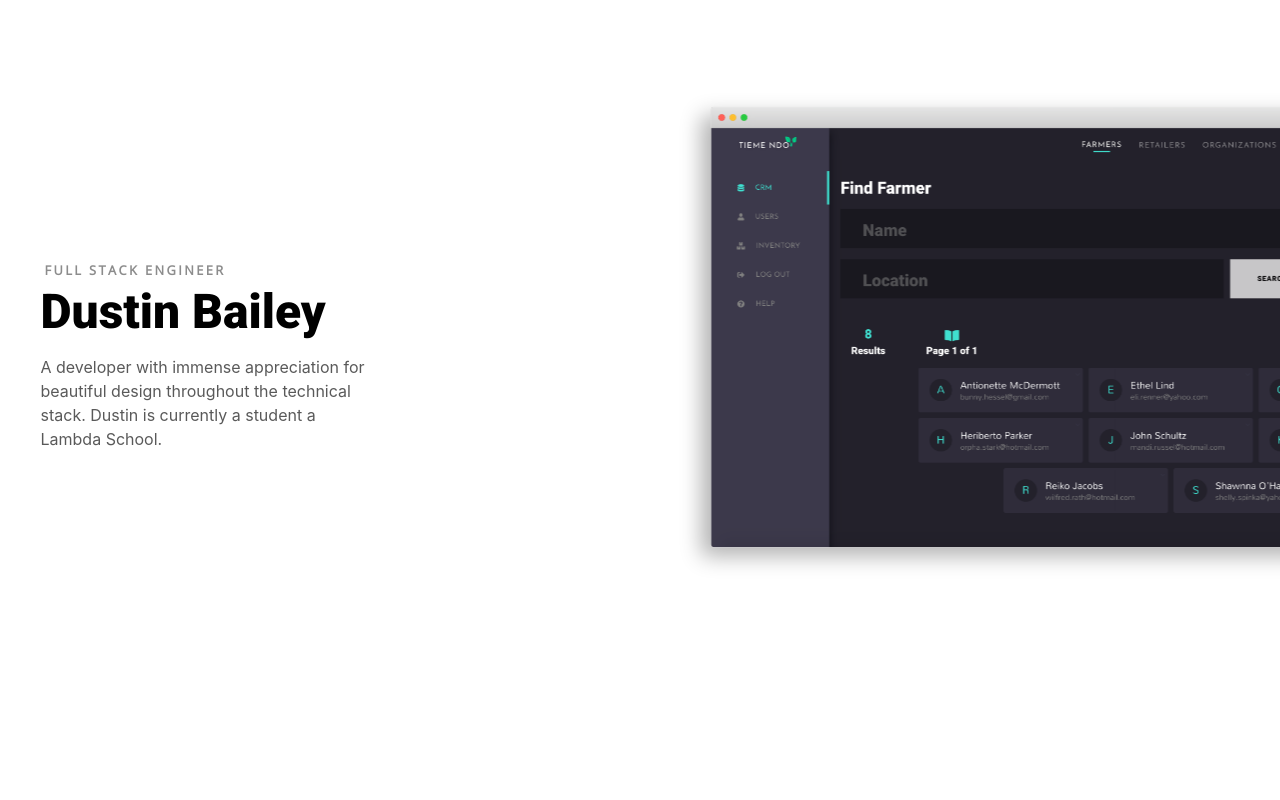
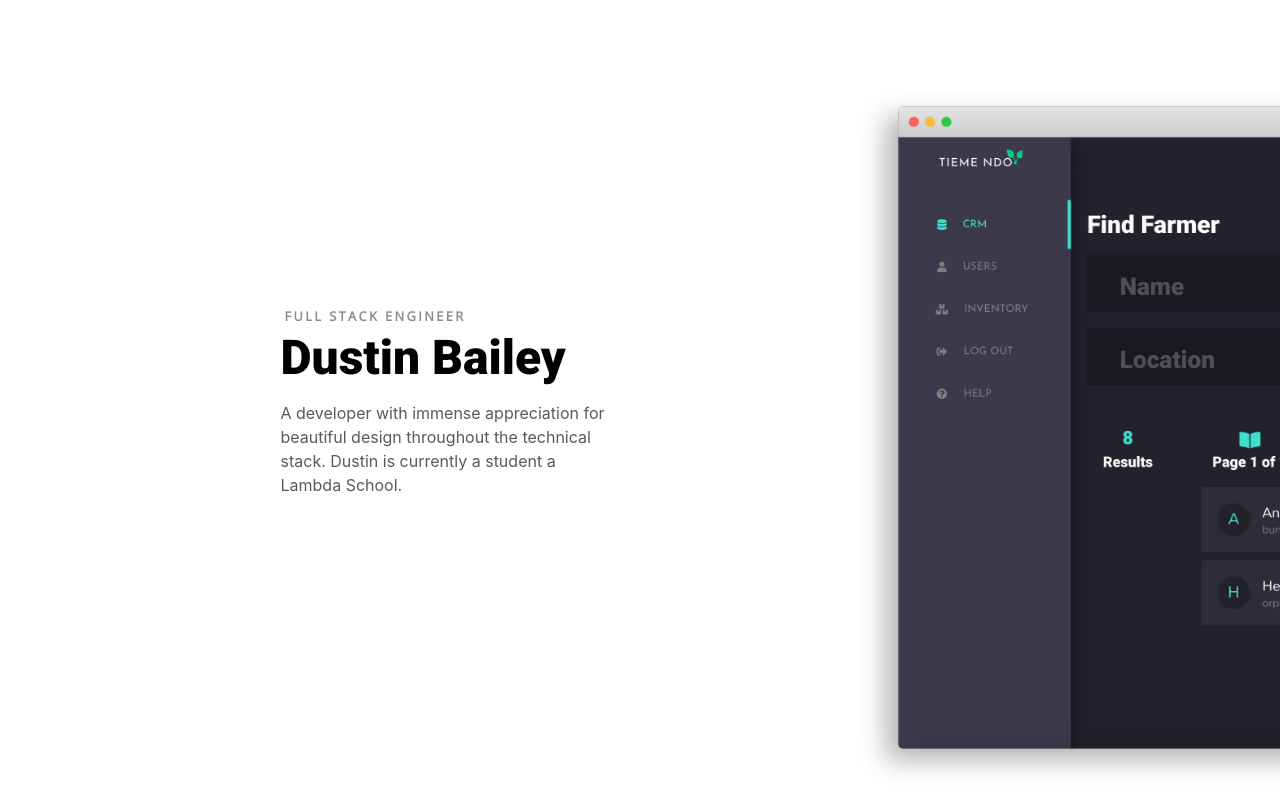
Before and after one commit to dgbailey/new_portfolio, a React (Create React App) app: page / in a window 1280 px wide. Built offline with nearby package versions, Linux system fonts and the light colour scheme; a web font is replaced by a local one.

Commit message:
more experimentation with horizontal parallax, more experimentation with themes in single page portfolio

```diff
--- a/src/GlobalTopContainer.js
+++ b/src/GlobalTopContainer.js
@@ -26,9 +26,16 @@ export const GlobalTopContainer = () => {
             </div>
             <div className="parallax__layer parallax__layer--base">
                 <div className="front-end-description-container">
-                    <h1 className="front-end-project title">Professional products<br></br> and personal projects.</h1>
-                    <div className="front-end-project text">Most written in <strong>React</strong> with <strong>Redux </strong>for state management. Backend powered by Java's <strong>spring framework</strong> with <strong>PostgreSQL</strong> for data persistence.</div>
+                    <h1 className="front-end-project title">Professional &<br></br> and personal projects.</h1>
+                    <div className="front-end-project text">Written in <strong>React</strong> with <strong>Redux </strong>for state management. Backend powered by Java's <strong>spring framework</strong> with <strong>PostgreSQL</strong> for data persistence.</div>
 
+                </div>
+            </div>
+            <div className="parallax__layer parallax__layer--full">
+
+                <div className="content-container">
+
+                    <ProductCarousel theme={{origin:"transform-origin: 100% 50%"}}/>
                 </div>
             </div>
 
@@ -63,6 +70,7 @@ const StyledGlobalTopContainer = styled.section`
     perspective: 300px;
     scroll-behavior: smooth;
     width: 100%;
+    height:100%;
     display:flex;
     align-items:center;
     ${'' /* perspective: 1px;
@@ -89,12 +97,26 @@ const StyledGlobalTopContainer = styled.section`
     transform: translateZ(0);
     display: inline-block;
     white-space: normal;
+    display:flex;
+    align-items:center;
+    margin-left:30vh;
+    }
+
+    .parallax__layer--full {
+    transform: translateZ(60px) scale(.8);
+    display: inline-block;
+    white-space: normal;
+    display:flex;
+    align-items:flex-end;
+
+
     }
     .parallax__layer--back {
         transform: translateZ(60px) scale(.8);
-        transform-origin: 10% 50%;
-        display: inline-block;
+        transform-origin: 70% 50%;
+        display: flex;
         white-space: normal;
+        z-index:2;
 
     }
 
@@ -102,13 +124,16 @@ const StyledGlobalTopContainer = styled.section`
         display: flex;
         flex-direction: row;
         align-items: center;
-        padding: 0px 0px 100px 100px;
+
     }
 
     .scroll-content-container{
         transform: translateZ(60px) scale(.8);
         height:100%;
         width:100%;
+        display:flex;
+        flex-direction:column;
+        justify-content:center;
     }
     .portfolio-name{
         font-family:${theme.largeFont};
@@ -144,19 +169,19 @@ const StyledGlobalTopContainer = styled.section`
 
     }
 
-    .front-end-project-title{
-            margin:20px 0px;
-            padding-bottom:10px;
+    .front-end-project.title{
+
             text-align:left;
             font-family:${theme.largeFont};
-            border-bottom:1px solid lightgray;
+
             font-size: 4.2rem;
+
 
 
         .secondary-heading{
             font-family:${theme.experimentalFont};
             color:#00000073;
-            font-size: 1.5rem;
+            font-size: 2.7rem;
 
             font-weight: 800;
         }
@@ -179,7 +204,7 @@ const StyledGlobalTopContainer = styled.section`
 }
             }
             .text{
-                font-size: 2.5rem;
+                font-size: 2.8rem;
                 color: #000000c2;
 
 
--- a/src/ImageStylingContainer.js
+++ b/src/ImageStylingContainer.js
@@ -27,6 +27,9 @@ export class ImageStylingContainer extends Component{
     }
 }
 
+
+
+
 const StyledTopPageGraphicsContainer = styled.div`
 
     width:100%;
@@ -40,7 +43,7 @@ const StyledTopPageGraphicsContainer = styled.div`
 
         .product-image{
             box-shadow: -12px 11px 27px 0px rgba(0,0,0,0.3);
-            width: 1000px;
+            width: 146vh;
             border-radius: 4px;
         }
 
--- a/src/ProductCarousel.js
+++ b/src/ProductCarousel.js
@@ -60,12 +60,21 @@ export class ProductCarousel extends Component{
 
 }
 
+const custom_theme = {
+    width: "146vh"
+  }
+
+const theme = {
+    origin:"transform-origin: 30% 50%",
+    zScaling:"transform: translateZ(60px) scale(.8)"
+}
+
 const StyledProductCarousel = styled.div`
     display:flex;
     flex-direction:column;
     align-items:flex-end;
-    transform: translateZ(60px) scale(.8);
-    transform-origin: 100% 50%;
+    transform: ${props => props.theme.scaling};
+    transform-origin: ${props => props.theme.origin};
 
     .btn-div{
         margin-bottom:20px;
```
